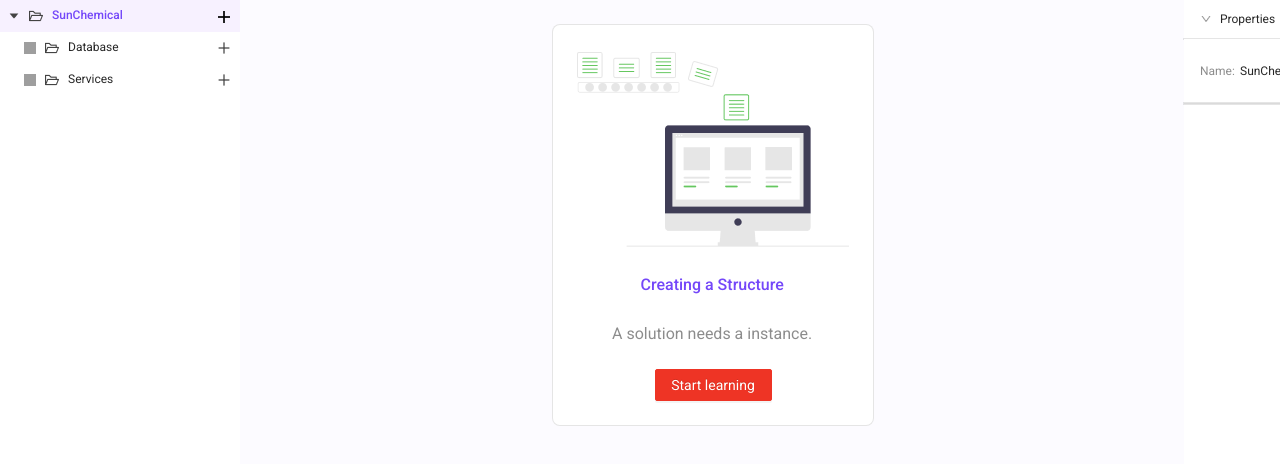
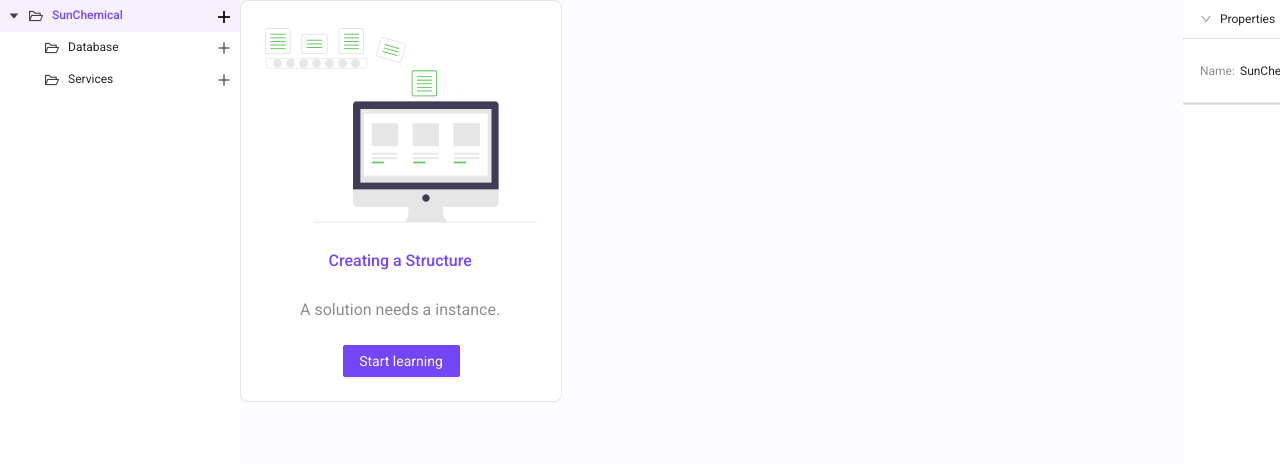
Before and after one commit to romulocostadev/beatrix, a React (Create React App) app: page /canvas-layout in a window 1280 px wide. Shown: the top 464 px of the page. Built offline with nearby package versions, Linux system fonts and the light colour scheme; grey boxes are pictures that could not be loaded.

Commit message:
craco fix and update screens with template

```diff
--- a/craco.config.js
+++ b/craco.config.js
@@ -7,7 +7,7 @@ module.exports = {
       options: {
         lessLoaderOptions: {
           lessOptions: {
-            modifyVars: { '@primary-color': '#ee3425'},
+            modifyVars: { '@primary-color': '#7346F8' },
             javascriptEnabled: true,
           },
         },
--- a/src/layouts/components/LayoutHeader5/styles.ts
+++ b/src/layouts/components/LayoutHeader5/styles.ts
@@ -6,7 +6,6 @@ import VectorImage from './assets/I1702_161585_962_111298.png';
 import Vector1Image from './assets/I1702_161585_962_111299.png';
 import Vector2Image from './assets/I1702_161585_962_111300.png';
 import VectorComponenticonoutlineddir1Image from './assets/1702_161588.png';
-import IconOutlinedPlayCircleImage from './assets/I1702_161589_125_67376.png';
 import GenericText from '../../../components/Text';
 
 export const LayoutHeader2 = styled.div`
@@ -108,7 +107,7 @@ export const Group2069859144864 = styled.div`
   width: 16px;
   left: 0px;
   top: 9.1552734375e-5px;
-  position: absolute;
+  position: inherit;
   box-sizing: border-box;
 `;
 export const Group = styled.div`
@@ -116,7 +115,7 @@ export const Group = styled.div`
   width: 15px;
   left: 0.6953125px;
   top: 0.663482666015625px;
-  position: absolute;
+  position: inherit;
   box-sizing: border-box;
   background: url(${GroupImage});
   background-repeat: no-repeat;
@@ -126,7 +125,7 @@ export const Vector = styled.div`
   width: 16px;
   left: 0px;
   top: 0px;
-  position: absolute;
+  position: inherit;
   box-sizing: border-box;
   background-color: #000000;
   background: url(${VectorImage});
@@ -137,7 +136,7 @@ export const Vector1 = styled.div`
   width: 15px;
   left: 0.69140625px;
   top: 0.663238525390625px;
-  position: absolute;
+  position: inherit;
   box-sizing: border-box;
   background-color: #346892;
   background: url(${Vector1Image});
@@ -148,7 +147,7 @@ export const Vector2 = styled.div`
   width: 15px;
   left: 0.44921875px;
   top: 0.417388916015625px;
-  position: absolute;
+  position: inherit;
   box-sizing: border-box;
   background-color: #ffffff;
   background: url(${Vector2Image});
@@ -203,7 +202,6 @@ export const IconOutlinedPlayCircle = styled.div`
   height: 16px;
   width: 16px;
   box-sizing: border-box;
-  background: url(${IconOutlinedPlayCircleImage});
   background-repeat: no-repeat;
 `;
 export const Button5 = styled(GenericText)`
--- a/src/layouts/components/LayoutSider3/index.tsx
+++ b/src/layouts/components/LayoutSider3/index.tsx
@@ -24,7 +24,6 @@ import {
   ButtonsButton14,
   Content11,
   IconOutlinedPlus,
-  Button,
   TreeItem2,
   Frame12,
   IconOutlinedCaretDown2,
@@ -35,7 +34,6 @@ import {
   ButtonsButton15,
   Content12,
   IconOutlinedPlus1,
-  Button,
 } from './styles';
 
 const LayoutSiderPage = () => {
--- a/src/layouts/components/LayoutSider3/styles.ts
+++ b/src/layouts/components/LayoutSider3/styles.ts
@@ -3,10 +3,8 @@ import styled from 'styled-components';
 import IconOutlinedCaretDownImage from './assets/I1702_130359_918_110418.png';
 import IconOutlinedFolderOpenImage from './assets/I1702_130359_969_114298.png';
 import GenericCodeButton from '../../../components/Button';
-import IconOutlinedCaretDown1Image from './assets/I1702_130360_918_110452.png';
 import IconOutlinedFolderOpen1Image from './assets/I1702_130360_969_114294.png';
 import IconOutlinedPlusImage from './assets/I1702_130360_991_120139_125_68244.png';
-import IconOutlinedCaretDown2Image from './assets/I1702_130361_918_110452.png';
 import IconOutlinedFolderOpen2Image from './assets/I1702_130361_969_114294.png';
 import IconOutlinedPlus1Image from './assets/I1702_130361_991_120139_125_68244.png';
 import GenericText from '../../../components/Text';
@@ -130,7 +128,6 @@ export const IconOutlinedCaretDown1 = styled.div`
   height: 12px;
   width: 12px;
   box-sizing: border-box;
-  background: url(${IconOutlinedCaretDown1Image});
   background-repeat: no-repeat;
 `;
 export const Icon3 = styled.div`
@@ -217,7 +214,6 @@ export const IconOutlinedCaretDown2 = styled.div`
   height: 12px;
   width: 12px;
   box-sizing: border-box;
-  background: url(${IconOutlinedCaretDown2Image});
   background-repeat: no-repeat;
 `;
 export const Icon4 = styled.div`
--- a/src/pages/DataCanvas/styles.ts
+++ b/src/pages/DataCanvas/styles.ts
@@ -15,9 +15,7 @@ export const DataCanvas = styled.div`
 export const CardCreatingAStructure = styled.div`
   height: 402px;
   width: 322px;
-  left: 552px;
-  top: 24px;
-  position: absolute;
+  position: inherit;
   display: flex;
   flex-direction: column;
   border: 1px solid rgba(0, 0, 0, 0.1);
--- a/src/pages/DataCanvasDatabase/styles.ts
+++ b/src/pages/DataCanvasDatabase/styles.ts
@@ -2,7 +2,6 @@ import styled from 'styled-components';
 
 import IconOutlinedDown1Image from './assets/1702_154361.png';
 import IconOutlinedMenu1Image from './assets/1702_154363.png';
-import VectorComponenticonoutlineddirImage from './assets/I1702_154366_918_110189.png';
 import DataVectorImage from './assets/1702_150552.png';
 import GenericCodeButton from '../../components/Button';
 import GenericText from '../../components/Text';
@@ -158,7 +157,6 @@ export const VectorComponenticonoutlineddir = styled.div`
   height: 12px;
   width: 12px;
   box-sizing: border-box;
-  background: url(${VectorComponenticonoutlineddirImage});
   background-repeat: no-repeat;
 `;
 export const Divider5 = styled.div`
--- a/src/pages/HomeContent/components/Content01/styles.ts
+++ b/src/pages/HomeContent/components/Content01/styles.ts
@@ -1,9 +1,9 @@
 import styled from 'styled-components';
 
-import Frame9Image from './assets/1642_149459.png';
+import Frame9Image from '../../assets/1642_149459.png';
 import GenericCodeButton from '../../../../components/Button';
-import Logo4Image from './assets/1642_149475.png';
-import Logo6Image from './assets/1642_149480.png';
+import Logo4Image from '../../assets/1642_149475.png';
+import Logo6Image from '../../assets/1642_149480.png';
 import GenericText from '../../../../components/Text';
 
 export const Content011 = styled.div`
@@ -68,7 +68,7 @@ export const Frame9 = styled.div`
   width: 478px;
   left: 0px;
   top: 0px;
-  position: absolute;
+  position: inherit;
   box-sizing: border-box;
   border-radius: 12px;
   background-color: #7447f9;
--- a/src/pages/HomeContent/components/Content02/styles.ts
+++ b/src/pages/HomeContent/components/Content02/styles.ts
@@ -1,6 +1,4 @@
 import styled from 'styled-components';
-
-import Content02Image from './assets/1642_148877.png';
 
 export const Content02 = styled.div`
   height: 444px;
@@ -9,6 +7,5 @@ export const Content02 = styled.div`
   justify-content: center;
   align-items: center;
   background-color: #160c5f;
-  background: url(${Content02Image});
   background-repeat: no-repeat;
 `;
--- a/src/pages/HomeContent/styles.ts
+++ b/src/pages/HomeContent/styles.ts
@@ -14,7 +14,7 @@ export const PageHeader = styled.div`
   width: 1920px;
   left: 0px;
   top: 0px;
-  position: absolute;
+  position: inherit;
   display: flex;
   box-sizing: border-box;
   gap: 24px;
--- a/src/routes/index.tsx
+++ b/src/routes/index.tsx
@@ -3,7 +3,7 @@ import RouteLogin from '../layouts/RouteLogin';
 import Login from '../pages/Login';
 import CreateAccount from '../pages/CreateAccount';
 import RecoveryPassword from '../pages/RecoveryPassword';
-import Home from '../layouts/Home';
+import Home from '../layouts/Home1';
 import HomeContent from '../pages/HomeContent';
 import Application from '../layouts/Application';
 import ApplicationContent from '../pages/ApplicationContent';
--- a/src/styles/global.ts
+++ b/src/styles/global.ts
@@ -65,6 +65,9 @@ const GlobalStyle = createGlobalStyle`
     background: #000 !important;
     color: #fff !important;
   }
+  .ant-tabs-nav{
+    margin-bottom: 0px !important;
+  }
 
 `;
 
```
